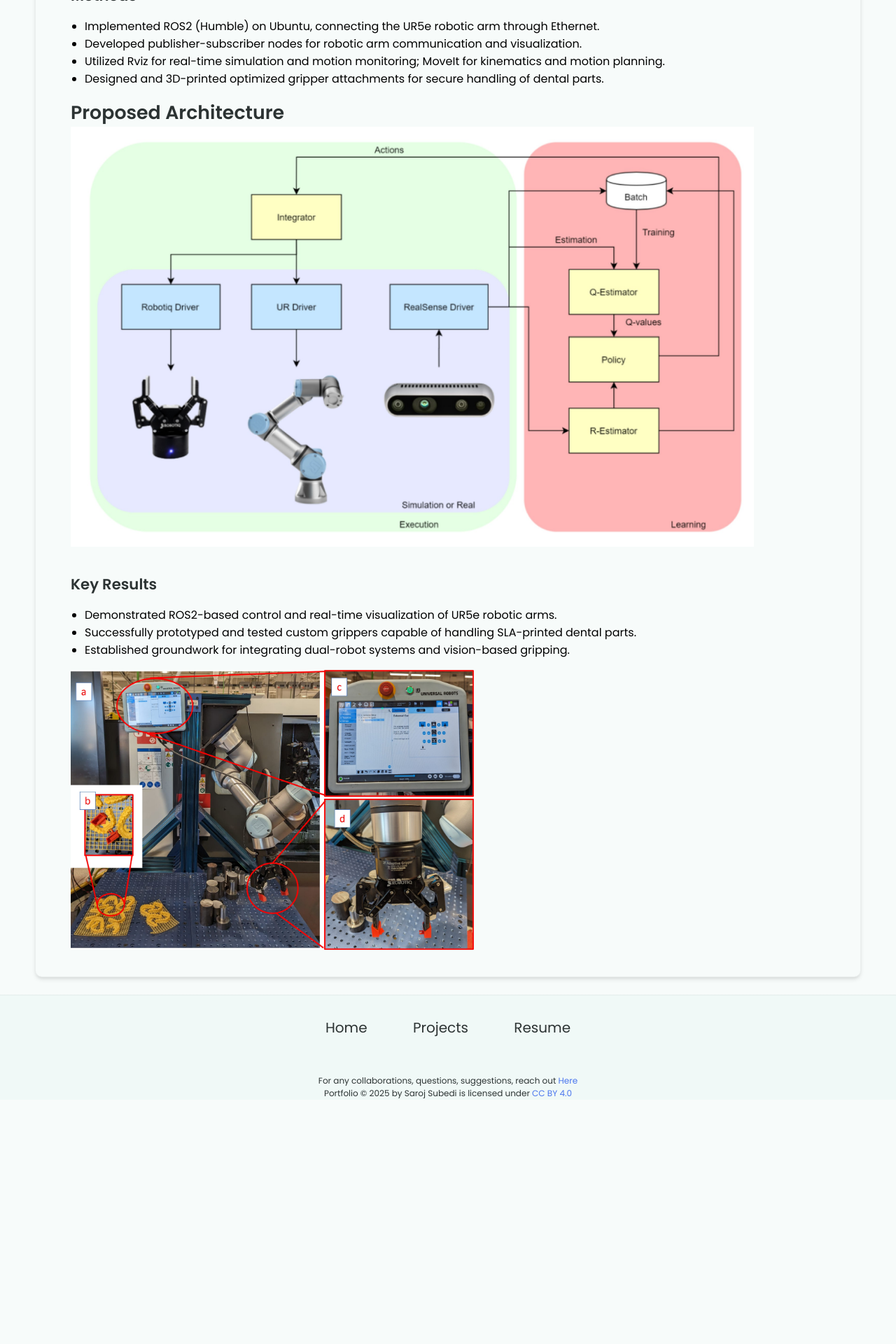
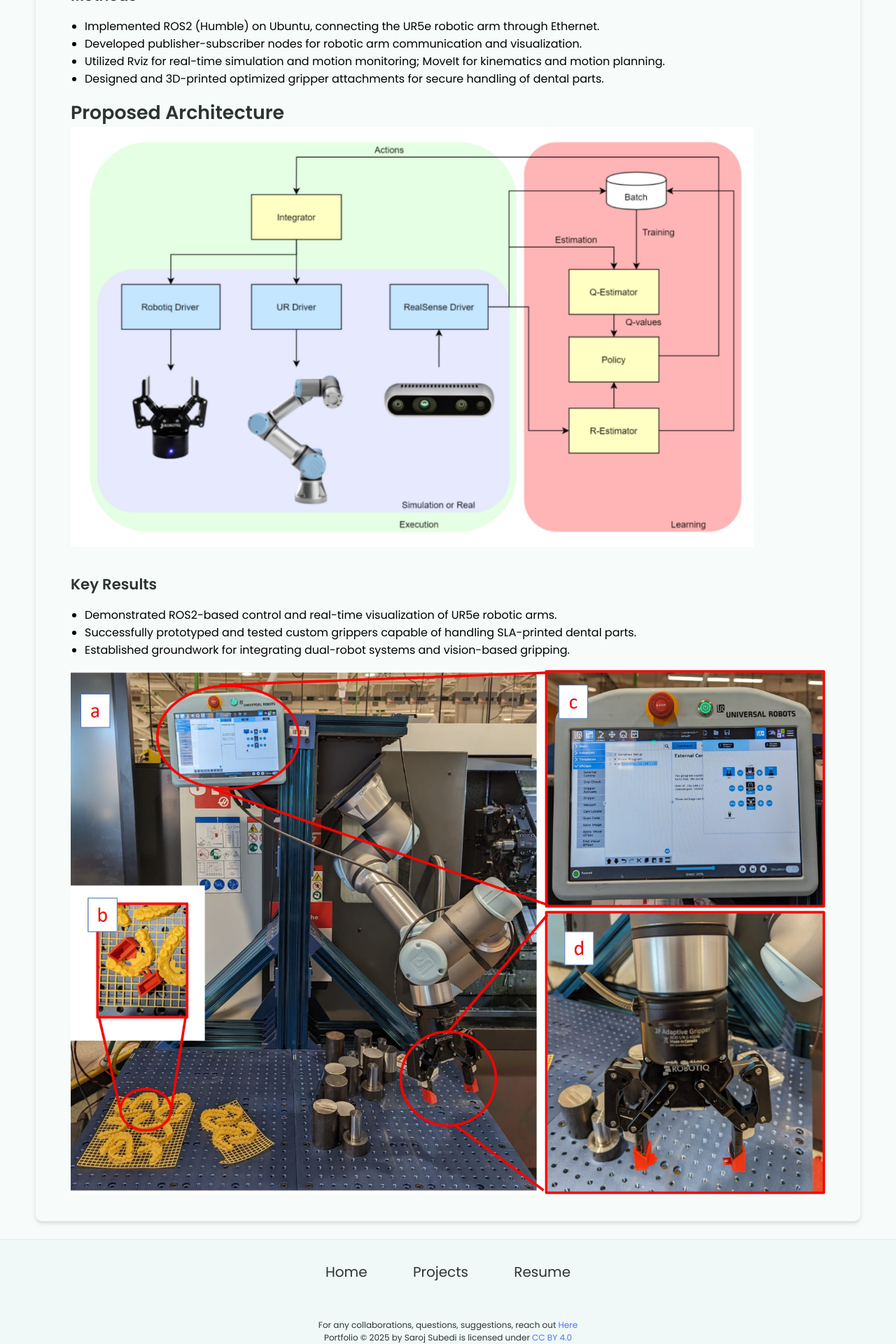
Before and after one commit to subedi-saroj/subedi-saroj.github.io, a Jekyll site: the page built from _projects/04_urf_ros/index.md, in a window 1280 px wide. Shown: the part 951-2871 px from the top of the page at 70% size. Built offline with Jekyll 4.4.1, drawn with Linux system fonts in a browser that asks for light colours; before the commit the page ends 2522 px from its top, so only the background shows below that.

Commit message:
Increase image gallery height to 800px
Updated image gallery height for better visibility.

```diff
--- a/_projects/04_urf_ros/index.md
+++ b/_projects/04_urf_ros/index.md
@@ -31,4 +31,4 @@ Post-processing in Stereolithography (SLA) 3D printing is still heavily manual,
 - Successfully prototyped and tested custom grippers capable of handling SLA-printed dental parts.
 - Established groundwork for integrating dual-robot systems and vision-based gripping.
 
-{% include image-gallery.html images="main.jpg" height="400" %} <br>
+{% include image-gallery.html images="main.jpg" height="800" %} <br>
```
